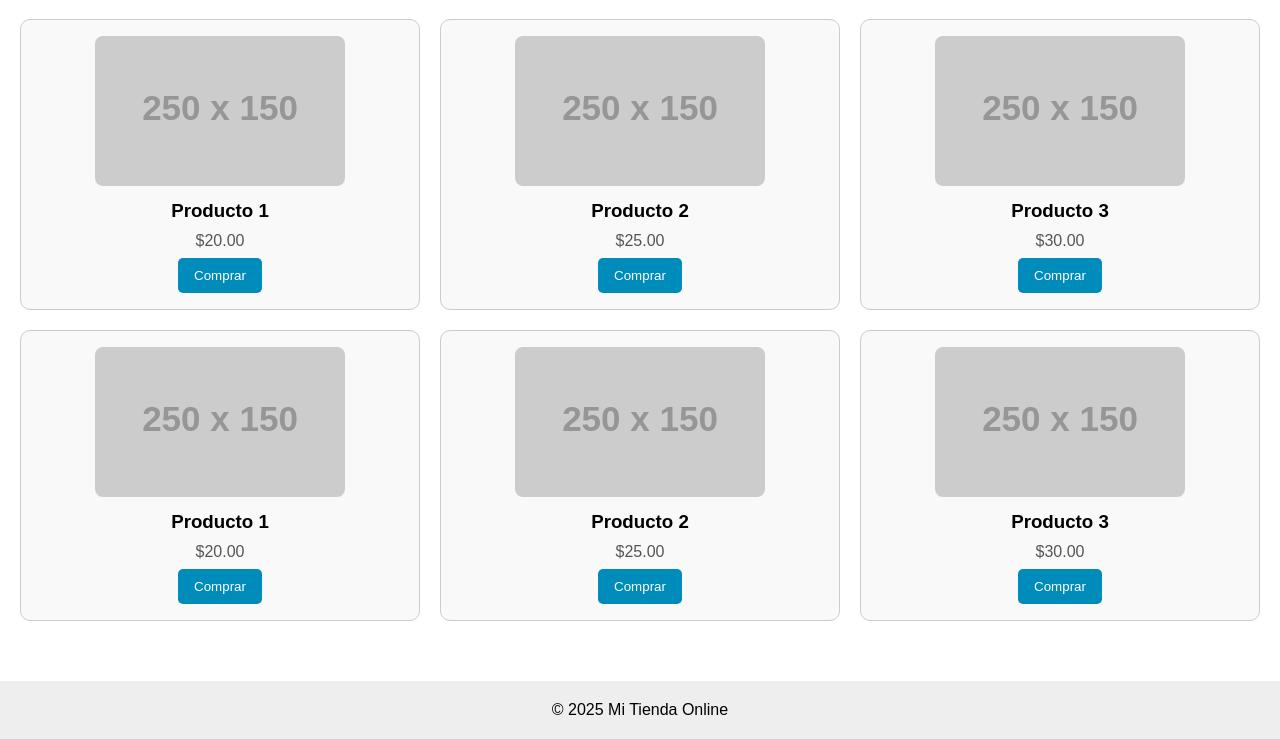
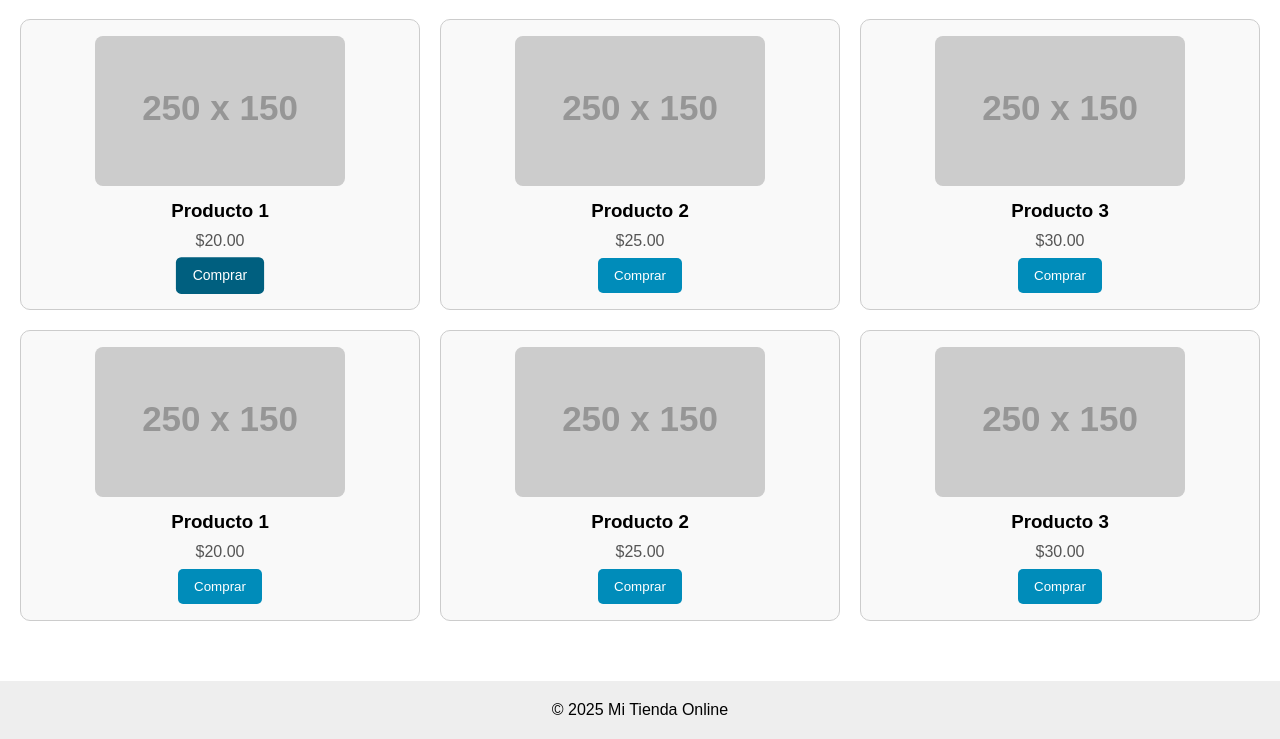
Before and after one commit to LRGaliciaBenitez/e-commerce, a plain HTML site: page index.html in a window 1280 px wide. In both pictures the pointer is over the button 220 px from the left and 353 px from the top of the page. Shown: the part 78-817 px from the top of the page. Drawn offline with Linux system fonts and the light colour scheme; placeholder pictures from the web are drawn by us.

Commit message:
Se añadio un hover con diferentes estilos en los botones dentro de la class:producto

```diff
--- a/styles.css
+++ b/styles.css
@@ -50,6 +50,12 @@ header {
   cursor: pointer;
 }
 
+.producto button:hover {
+  background: #005f7f;
+  transition: all 0.3s ease;
+  transform: scale(1.05);
+}
+
 footer {
   background: #eee;
   text-align: center;
```
